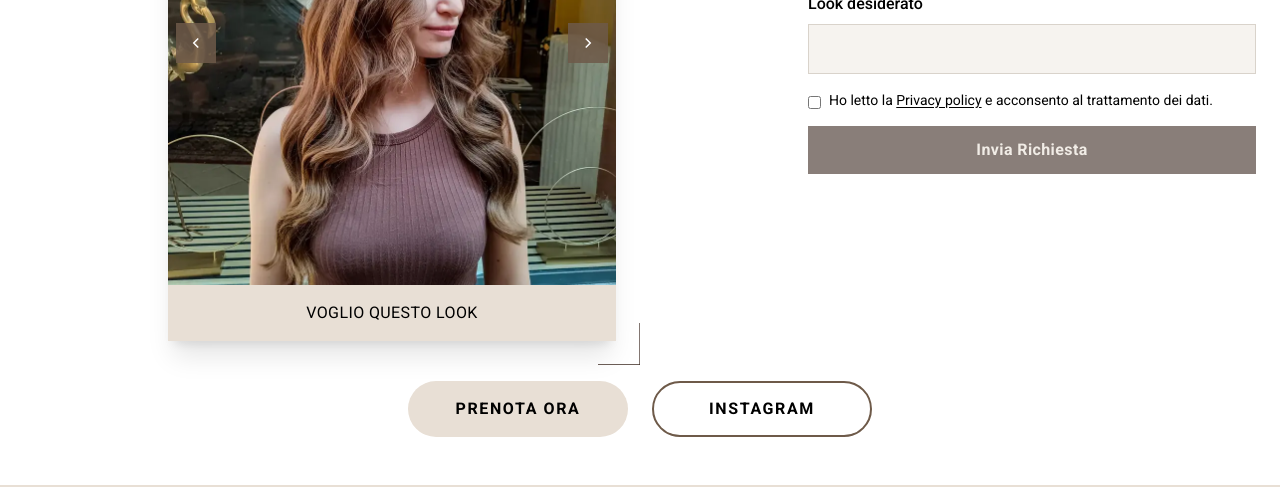
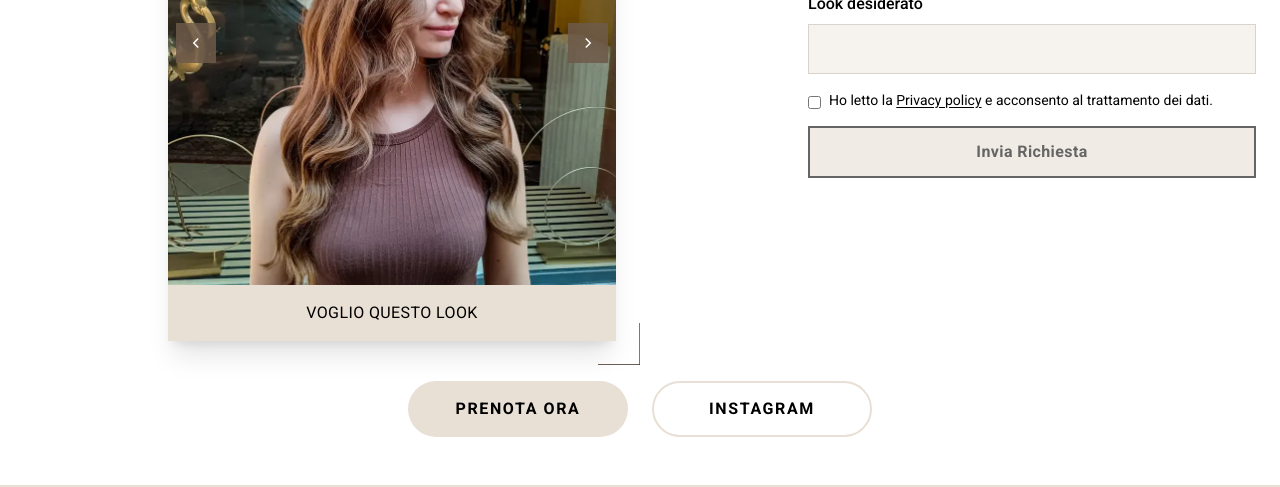
Before and after one commit to yousef-nakhleh/WEBSITE-GiuliaPietro, a React (Vite) app: page / in a window 1280 px wide. Shown: the part 1600-2087 px from the top of the page. Built offline with nearby package versions, Linux system fonts and the light colour scheme; no server answers.

Commit message:
Updated LeadForm.tsx

```diff
--- a/src/components/static/LeadForm.tsx
+++ b/src/components/static/LeadForm.tsx
@@ -135,7 +135,7 @@ const LeadForm = () => {
       <button
         type="submit"
         disabled={status === 'loading' || !form.privacy || !form.name.trim() || !isValid(form.name, form.phone_number_raw)}
-        className="w-full bg-[#3C2A21] text-white py-3 font-semibold tracking-wide rounded-none hover:opacity-90 transition disabled:opacity-60 disabled:cursor-not-allowed"
+        className="w-full bg-[#e8dfd5] text-black border-2 border-black py-3 font-semibold tracking-wide rounded-none transition disabled:opacity-60 disabled:cursor-not-allowed"
       >
         {status === 'loading' ? 'Invio…' : 'INVIA RICHIESTA'}
       </button>
--- a/src/sections/home/gallery/CTAs.tsx
+++ b/src/sections/home/gallery/CTAs.tsx
@@ -18,7 +18,7 @@ const CTAs = () => {
         href="https://www.instagram.com/giuliaepietroacconciature/"
         target="_blank"
         rel="noopener noreferrer"
-        className="inline-flex h-14 min-w-[220px] items-center justify-center rounded-full border-2 border-[#6e5a49] px-8 text-base font-extrabold uppercase tracking-widest text-black transition-colors duration-300 hover:bg-[#6e5a49] hover:text-white"
+        className="inline-flex h-14 min-w-[220px] items-center justify-center rounded-full border-2 border-[#e8dfd5] px-8 text-base font-extrabold uppercase tracking-widest text-black transition-colors duration-300 hover:bg-[#6e5a49] hover:text-white"
       >
         Instagram
       </a>
--- a/src/sections/home/gallery/GalleryForm.tsx
+++ b/src/sections/home/gallery/GalleryForm.tsx
@@ -174,7 +174,7 @@ const GalleryForm = ({ selectedLook }: GalleryFormProps) => {
           !formData.privacy ||
           !isValid(formData.name, formData.phone_number_raw)
         }
-        className="w-full bg-[#3C2A21] text-[#E8E0D6] py-3 font-semibold tracking-wide rounded-none transition disabled:opacity-60"
+        className="w-full bg-[#e8dfd5] text-black border-2 border-black py-3 font-semibold tracking-wide rounded-none transition disabled:opacity-60"
       >
         {status === 'loading' ? 'Invio…' : 'Invia Richiesta'}
       </button>
```
